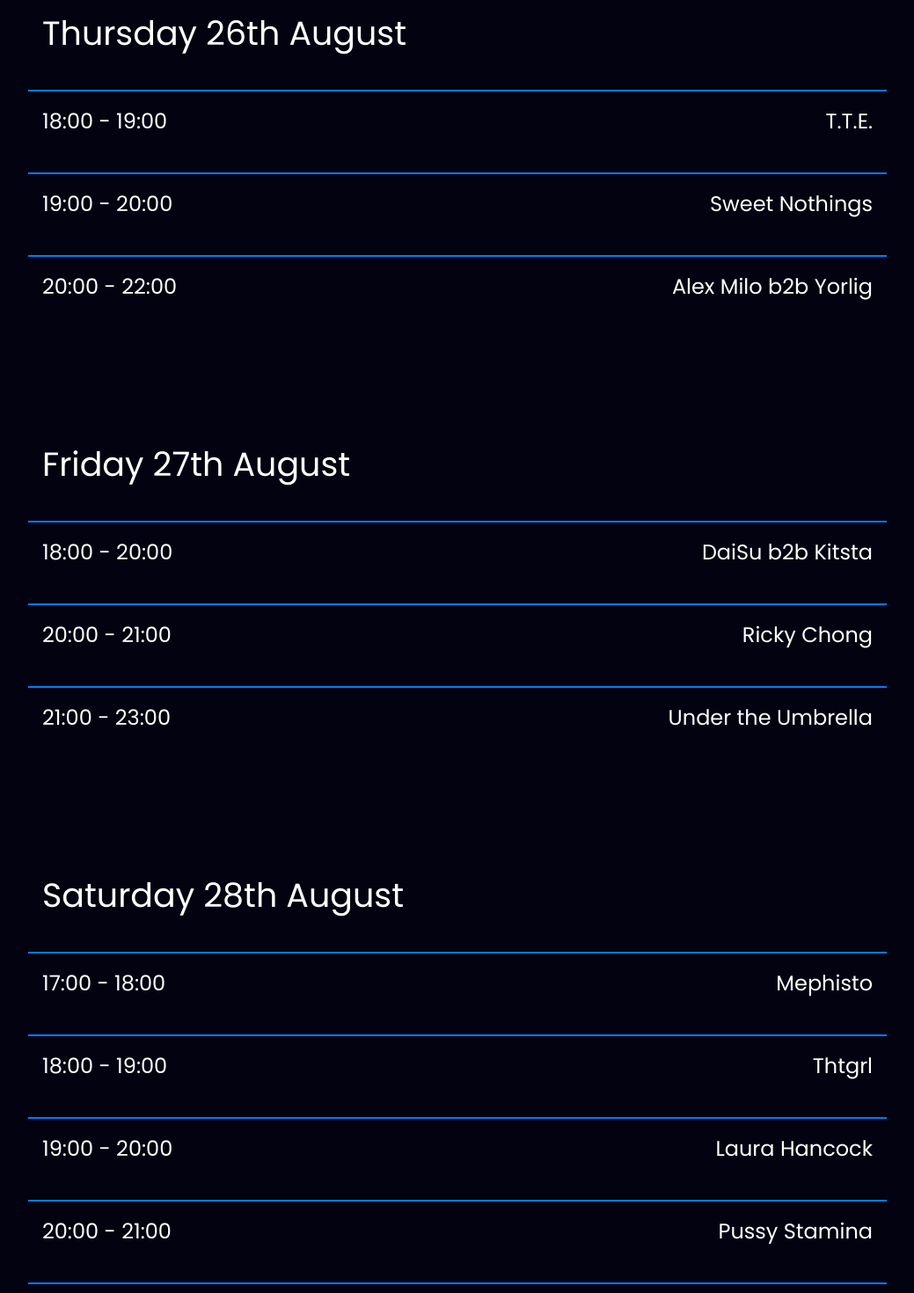
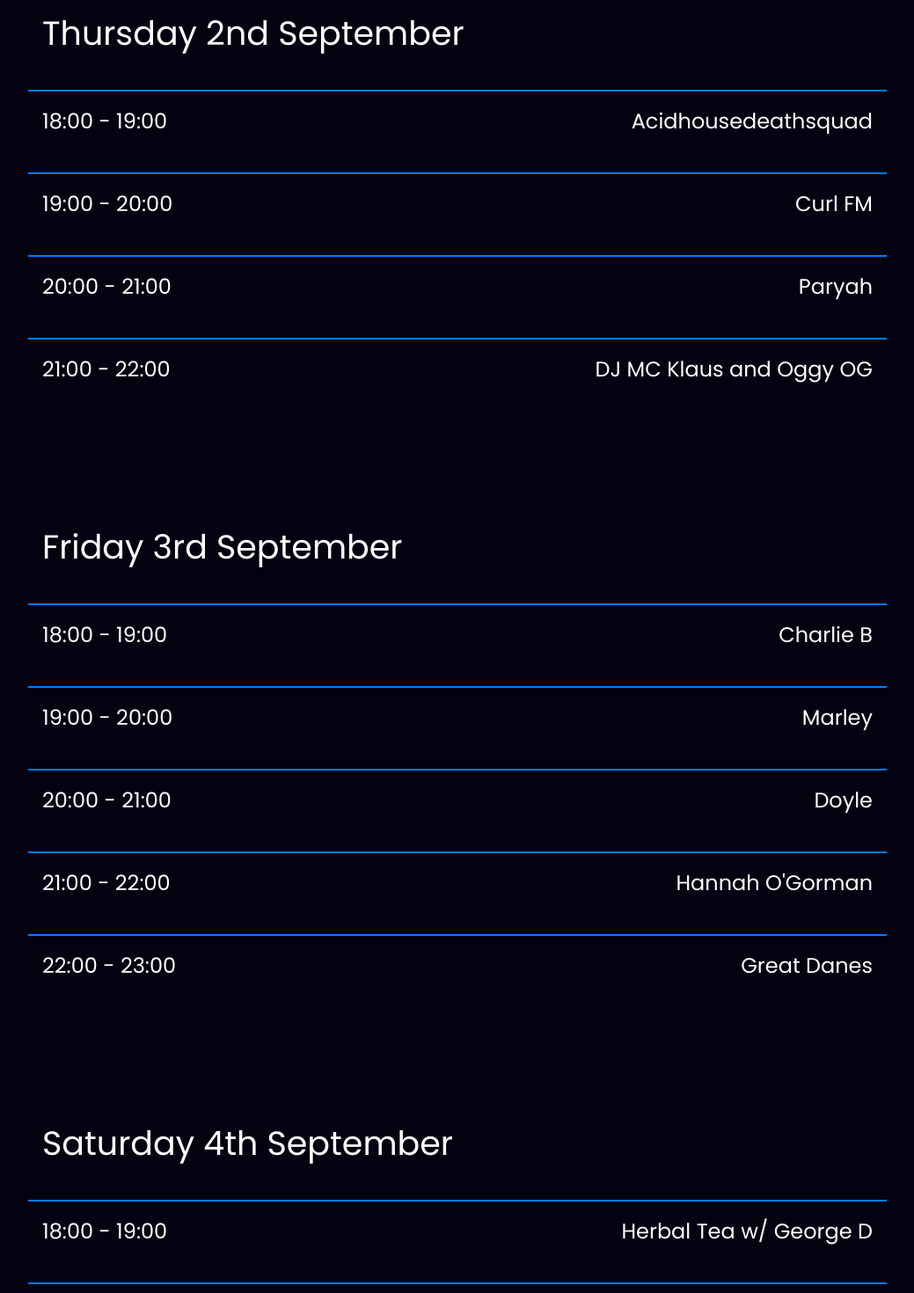
Before and after one commit to katiemhughes/radio-website, a React (Create React App) app: page / in a window 1280 px wide. Shown: the part 1820-3290 px from the top of the page at 88% size, without its empty margins (120-1159 px from the left). Built offline with nearby package versions, Linux system fonts and the light colour scheme.

Commit message:
schedule wc 02/09

```diff
--- a/src/components/schedule/Schedule.js
+++ b/src/components/schedule/Schedule.js
@@ -11,61 +11,73 @@ const Schedule = () => {
             <h1 className="schedule-title">SCHEDULE</h1>
             <table className="schedule-table">
                 <ScheduleDate
-                    showDate="Thursday 26th August"
+                    showDate="Thursday 2nd September"
                 />
                 <ScheduleItem
                     showTime="18:00 - 19:00"
-                    showName="T.T.E."
+                    showName="Acidhousedeathsquad"
                 />
                 <ScheduleItem
                     showTime="19:00 - 20:00"
-                    showName="Sweet Nothings"
+                    showName="Curl FM"
                 />
                 <ScheduleItem
-                    showTime="20:00 - 22:00"
-                    showName="Alex Milo b2b Yorlig"
+                    showTime="20:00 - 21:00"
+                    showName="Paryah"
+                />
+                <ScheduleItem
+                    showTime="21:00 - 22:00"
+                    showName="DJ MC Klaus and Oggy OG"
                 />
             </table>
             <table className="schedule-table">
                 <ScheduleDate
-                    showDate="Friday 27th August"
+                    showDate="Friday 3rd September"
                 />
                 <ScheduleItem
-                    showTime="18:00 - 20:00"
-                    showName="DaiSu b2b Kitsta"
+                    showTime="18:00 - 19:00"
+                    showName="Charlie B"
+                />
+                <ScheduleItem
+                    showTime="19:00 - 20:00"
+                    showName="Marley"
                 />
                 <ScheduleItem
                     showTime="20:00 - 21:00"
-                    showName="Ricky Chong"
+                    showName="Doyle"
                 />
                 <ScheduleItem
-                    showTime="21:00 - 23:00"
-                    showName="Under the Umbrella"
+                    showTime="21:00 - 22:00"
+                    showName="Hannah O'Gorman"
+                />
+                <ScheduleItem
+                    showTime="22:00 - 23:00"
+                    showName="Great Danes"
                 />
             </table>
             <table className="schedule-table">
                 <ScheduleDate
-                    showDate="Saturday 28th August"
-                />
-                <ScheduleItem
-                    showTime="17:00 - 18:00"
-                    showName="Mephisto"
+                    showDate="Saturday 4th September"
                 />
                 <ScheduleItem
                     showTime="18:00 - 19:00"
-                    showName="Thtgrl"
+                    showName="Herbal Tea w/ George D"
                 />
                 <ScheduleItem
                     showTime="19:00 - 20:00"
-                    showName="Laura Hancock"
+                    showName="Fat Britney"
                 />
                 <ScheduleItem
                     showTime="20:00 - 21:00"
-                    showName="Pussy Stamina"
+                    showName="Weedot."
                 />
                 <ScheduleItem
                     showTime="21:00 - 22:00"
-                    showName="Seren Seo"
+                    showName="Jack Wood"
+                />
+                <ScheduleItem
+                    showTime="22:00 - 23:00"
+                    showName="Insurrect"
                 />
             </table>
         </div>
```
